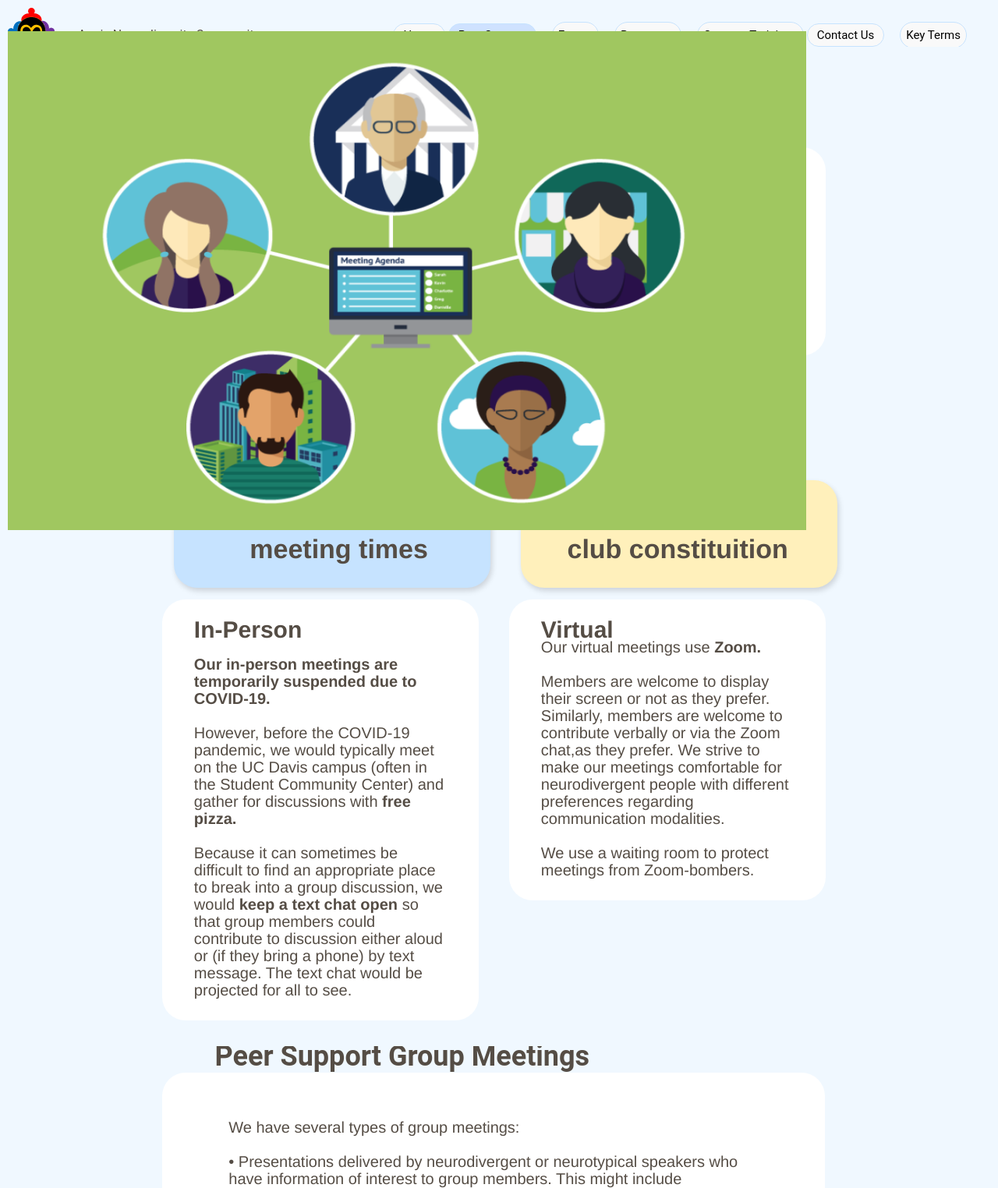
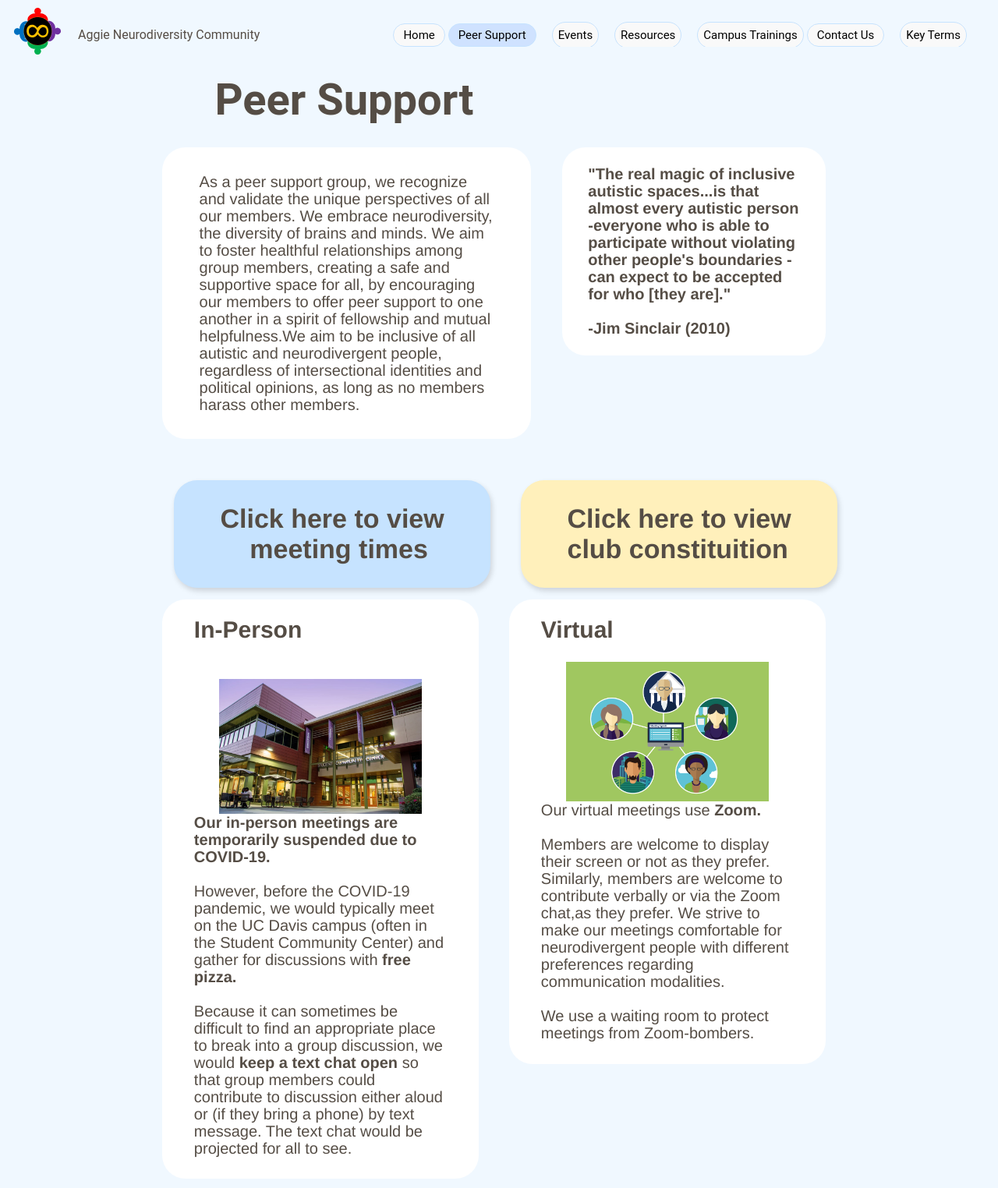
Before and after one commit to Autism-Neurodiversity-Community-UCD/ancwebsite, a Flask app: page /peersupport in a window 1280 px wide. Shown: the top 1524 px of the page at 78% size. Run offline with Flask 2, Linux system fonts and the light colour scheme.

Commit message:
Update ANCpeersupport.css
Re-inserting images

```diff
--- a/static/css/ANCpeersupport.css
+++ b/static/css/ANCpeersupport.css
@@ -342,10 +342,11 @@ html {
     outline:none !important;
   }
 
-  img {
+  .logoimg {
     position: absolute;
     top: 10px;
     left: 10px;
+    margin-left:.5rem;
   }
 
   .topleft {
```
